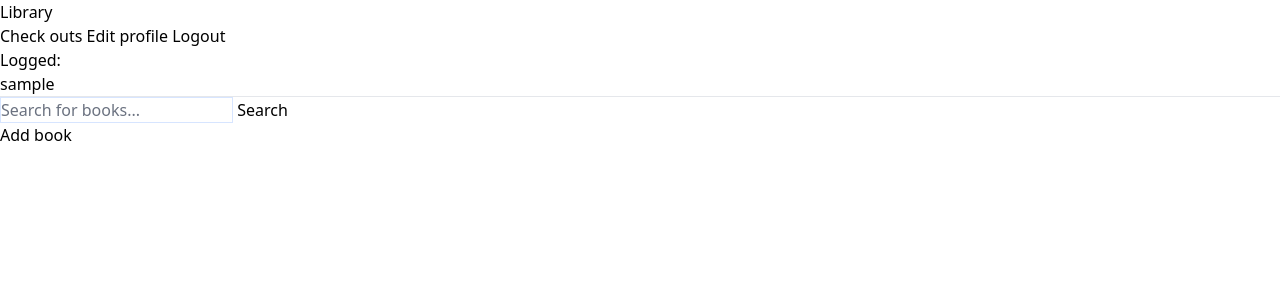
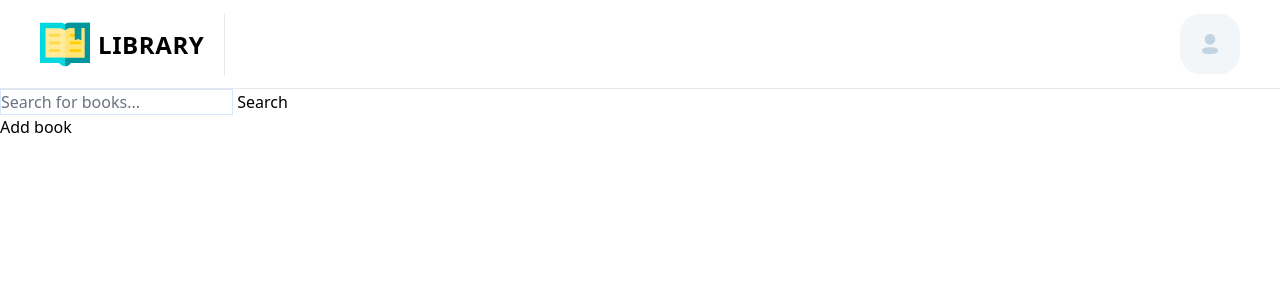
Before and after one commit to Logic232/Library-Django, a Django app: page / in a window 1280 px wide. Shown: the top 300 px of the page. Run offline with Django 3.2, Linux system fonts and the light colour scheme; the visitor is signed in with stand-in values (Sample User, id 1); some libraries are stand-ins or nearby versions.

Commit message:
styling header

```diff
--- a/base/templates/base/login_register.html
+++ b/base/templates/base/login_register.html
@@ -72,7 +72,7 @@
     <div class="max-w-full px-5 shadow-3xl rounded-lg mb-20 grid place-content-center pb-10">
         <h2 class="text-center text-4xl font-bold py-10 px-10 tracking-wide leading-snug">Login to you account</h2>
         <div class="w-full max-w-[636px] lg:w-[636px]">
-            <form class="form" met hod="POST" action="">
+            <form class="form" method="POST" action="">
                 <div class="w-full">
                     {% csrf_token %}
                     <div class="w-full rounded-lg mt-6">
--- a/static/js/script.js
+++ b/static/js/script.js
@@ -0,0 +1,14 @@
+const e = (() => {
+    let qs = (c) => document.querySelector(c);
+    let qsa = (c) => [...document.querySelectorAll(c)];
+    return {
+        profileImage: qs(".profile-picture"),
+        navigationWrapper: qs(".navigation")
+    };
+})();
+
+const ToggleMenu = () => {
+    e.navigationWrapper.classList.toggle("active");
+};
+
+e.profileImage.addEventListener("click", ToggleMenu);
--- a/static/styles/style.css
+++ b/static/styles/style.css
@@ -1,3 +1,30 @@
 input {
     border: 1px solid rgba(55, 124, 253, 0.2) !important;
 }
+.navigation {
+    position: absolute;
+    width: 248px;
+    height: max-content;
+    border-radius: 15px;
+    right: 40px;
+    top: 80px;
+    background: #fff;
+    transform: scale(0);
+    transition: all 0.3s ease-in-out;
+    transform-origin: 90% top;
+    box-shadow: 0px 0px 15px 5px rgba(0, 0, 0, 0.1);
+}
+.navigation::before {
+    content: "";
+    width: 20px;
+    height: 12px;
+    position: absolute;
+    background: #fff;
+    top: -11px;
+    right: 21px;
+    border-radius: 53% 47% 50% 50% / 100% 100% 0% 0%;
+    clip-path: polygon(50% 0%, 0% 100%, 100% 100%);
+}
+.navigation.active {
+    transform: scale(1);
+}
--- a/templates/main.html
+++ b/templates/main.html
@@ -6,6 +6,8 @@
         <meta http-equiv="X-UA-Compatible" content="IE=edge" />
         <meta name="viewport" content="width=device-width, initial-scale=1.0" />
         <link rel="stylesheet" href="{% static 'styles/style.css' %}" />
+        <script src="../static/js/script.js" defer></script>
+
         {% tailwind_css %}
         <title>Biblioteka</title>
     </head>
--- a/templates/navbar.html
+++ b/templates/navbar.html
@@ -1,19 +1,103 @@
-<header class="header">
-  <div class="container bg-red">
-    <a href="{% url 'home' %}" class="header__logo">
-      <h1>Library</h1>
+<header class="header w-full h-[88px] relative">
+    <div class="w-full h-full flex justify-between px-10 items-center">
+        <a href="{% url 'home' %}" class="h-full grid place-content-center">
+            <div class="flex justify-center gap-2 h-full">
+                <svg
+                    version="1.1"
+                    id="Capa_1"
+                    xmlns="http://www.w3.org/2000/svg"
+                    xmlns:xlink="http://www.w3.org/1999/xlink"
+                    x="0px"
+                    y="0px"
+                    viewBox="0 0 360 360"
+                    style="enable-background: new 0 0 360 360"
+                    xml:space="preserve"
+                    class="w-[50px]"
+                >
+                    <g id="XMLID_982_">
+                        <path
+                            id="XMLID_983_"
+                            style="fill: #00d7df"
+                            d="M360,23.333H200l-20,10l-20-10H0v290h137.773
+		c8.888,13.992,24.515,23.333,42.227,23.333h0c17.712,0,33.339-9.342,42.227-23.333H360V23.333z"
+                        />
+                        <path
+                            id="XMLID_984_"
+                            style="fill: #00969b"
+                            d="M200,23.333l-18.75,9.375v303.917c17.193-0.43,32.299-9.632,40.977-23.292H360v-290
+		H200z"
+                        />
+                        <polygon
+                            id="XMLID_985_"
+                            style="fill: #ffeb99"
+                            points="40,273.333 40,63.333 150.557,63.333 180,78.055 209.443,63.333
+		320,63.333 320,273.333 	"
+                        />
+                        <polygon
+                            id="XMLID_986_"
+                            style="fill: #ffe477"
+                            points="209.443,63.333 181.25,77.43 181.25,273.333 320,273.333 320,63.333 	"
+                        />
+                        <rect id="XMLID_37_" x="65" y="103.333" style="fill: #ffda44" width="80" height="20" />
+                        <rect id="XMLID_36_" x="65" y="158.333" style="fill: #ffda44" width="80" height="20" />
+                        <rect id="XMLID_35_" x="65" y="213.333" style="fill: #ffda44" width="80" height="20" />
+                        <rect id="XMLID_34_" x="215" y="103.333" style="fill: #ffcd00" width="80" height="20" />
+                        <rect id="XMLID_33_" x="215" y="158.333" style="fill: #ffcd00" width="80" height="20" />
+                        <rect id="XMLID_32_" x="215" y="213.333" style="fill: #ffcd00" width="80" height="20" />
+                        <polygon
+                            id="XMLID_3_"
+                            style="fill: #00969b"
+                            points="250,60 298.148,60 298.148,150 274.074,140 250,150 	"
+                        />
+                    </g>
+                    <g></g>
+                    <g></g>
+                    <g></g>
+                    <g></g>
+                    <g></g>
+                    <g></g>
+                    <g></g>
+                    <g></g>
+                    <g></g>
+                    <g></g>
+                    <g></g>
+                    <g></g>
+                    <g></g>
+                    <g></g>
+                    <g></g>
+                </svg>
+                <h1 class="text-center text-2xl font-bold py-10 tracking-wide leading-snug">LIBRARY</h1>
+            </div>
+            <span class="h-[70%] w-[1px] bg-gray-200 block absolute top-2/4 -translate-y-2/4 left-56"></span>
         </a>
-    <nav>
+        <div class="h-full flex items-center w-auto cursor-pointer profile-picture">
+            <img src="../static/images/Icon.png" class="hover:brightness-75 duration-150" />
+        </div>
+        <nav class="navigation">
             {% if request.user.is_authenticated %}
-      <div>
-        <a href="{% url 'loans-user' %}">Check outs</a>
-        <a href="{% url 'update-user' %}">Edit profile</a>
-        <a href="{%  url 'logout' %}">Logout</a>
+            <div class="w-full h-full flex flex-col px-5 justify-around relative gap-y-1 py-1">
+                <a
+                    href="{% url 'user-profile' %}"
+                    class="rounded-md w-full h-[48px] duration-150 hover:bg-[#F4F4F4] font-semibold pl-2 center leading-[48px] text-[#1A1D1F] text-[15px]"
+                >
+                    <span>Profile</span>
+                </a>
+                <a
+                    href="{% url 'update-user' %}"
+                    class="rounded-md w-full h-[48px] duration-150 hover:bg-[#F4F4F4] font-semibold pl-2 center leading-[48px] text-[#1A1D1F] text-[15px]"
+                    >Edit profile</a
+                >
+                <a
+                    href="{% url 'loans-user' %}"
+                    class="rounded-md w-full h-[48px] duration-150 hover:bg-[#F4F4F4] font-semibold pl-2 center leading-[48px] text-[#1A1D1F] text-[15px]"
+                    >Check outs</a
+                >
 
-          <a href="{% url 'user-profile' %}">
-            <p>Logged:</p>
-            <p>{{request.user.username}}</p>
-          </a>
+                <a
+                    href="{%  url 'logout' %}"
+                    class="rounded-md w-full h-[48px] duration-150 hover:bg-[#F4F4F4] font-semibold pl-2 center leading-[48px] text-[#1A1D1F] text-[15px]"
+                    >Logout</a
+                >
 
                 {% else %}
 
@@ -28,4 +112,4 @@
     </div>
 </header>
 
-<hr>
+<hr />
--- a/theme/static/css/dist/styles.css
+++ b/theme/static/css/dist/styles.css
@@ -644,6 +644,22 @@ select {
   position: static;
 }
 
+.absolute {
+  position: absolute;
+}
+
+.relative {
+  position: relative;
+}
+
+.top-2\/4 {
+  top: 50%;
+}
+
+.left-56 {
+  left: 14rem;
+}
+
 .m-auto {
   margin: auto;
 }
@@ -681,6 +705,30 @@ select {
   height: 100vh;
 }
 
+.h-\[88px\] {
+  height: 88px;
+}
+
+.h-full {
+  height: 100%;
+}
+
+.h-\[70\%\] {
+  height: 70%;
+}
+
+.h-\[1px\] {
+  height: 1px;
+}
+
+.h-\[411px\] {
+  height: 411px;
+}
+
+.h-\[276px\] {
+  height: 276px;
+}
+
 .h-\[60px\] {
   height: 60px;
 }
@@ -689,20 +737,44 @@ select {
   height: 50px;
 }
 
-.w-screen {
-  width: 100vw;
+.h-auto {
+  height: auto;
+}
+
+.h-\[48px\] {
+  height: 48px;
+}
+
+.w-full {
+  width: 100%;
 }
 
 .w-\[50px\] {
   width: 50px;
 }
 
-.w-full {
-  width: 100%;
+.w-\[1px\] {
+  width: 1px;
+}
+
+.w-auto {
+  width: auto;
+}
+
+.w-screen {
+  width: 100vw;
 }
 
 .w-\[215px\] {
   width: 215px;
+}
+
+.max-w-\[306px\] {
+  max-width: 306px;
+}
+
+.max-w-\[266px\] {
+  max-width: 266px;
 }
 
 .max-w-\[856px\] {
@@ -717,6 +789,23 @@ select {
   max-width: 636px;
 }
 
+.-translate-y-2\/4 {
+  --tw-translate-y: -50%;
+  transform: translate(var(--tw-translate-x), var(--tw-translate-y)) rotate(var(--tw-rotate)) skewX(var(--tw-skew-x)) skewY(var(--tw-skew-y)) scaleX(var(--tw-scale-x)) scaleY(var(--tw-scale-y));
+}
+
+.cursor-pointer {
+  cursor: pointer;
+}
+
+.flex-col {
+  flex-direction: column;
+}
+
+.flex-wrap {
+  flex-wrap: wrap;
+}
+
 .place-content-center {
   place-content: center;
 }
@@ -729,12 +818,38 @@ select {
   justify-content: center;
 }
 
+.justify-between {
+  justify-content: space-between;
+}
+
+.justify-around {
+  justify-content: space-around;
+}
+
 .gap-2 {
   gap: 0.5rem;
 }
 
 .gap-y-2 {
   row-gap: 0.5rem;
+}
+
+.gap-y-1 {
+  row-gap: 0.25rem;
+}
+
+.self-start {
+  align-self: flex-start;
+}
+
+.self-center {
+  align-self: center;
+}
+
+.truncate {
+  overflow: hidden;
+  text-overflow: ellipsis;
+  white-space: nowrap;
 }
 
 .rounded-lg {
@@ -745,9 +860,18 @@ select {
   border-radius: 0.125rem;
 }
 
+.rounded-md {
+  border-radius: 0.375rem;
+}
+
 .bg-gray-50 {
   --tw-bg-opacity: 1;
   background-color: rgb(249 250 251 / var(--tw-bg-opacity));
+}
+
+.bg-gray-200 {
+  --tw-bg-opacity: 1;
+  background-color: rgb(229 231 235 / var(--tw-bg-opacity));
 }
 
 .bg-\[\#fd4c5c\] {
@@ -755,9 +879,9 @@ select {
   background-color: rgb(253 76 92 / var(--tw-bg-opacity));
 }
 
-.px-5 {
-  padding-left: 1.25rem;
-  padding-right: 1.25rem;
+.px-10 {
+  padding-left: 2.5rem;
+  padding-right: 2.5rem;
 }
 
 .py-10 {
@@ -765,9 +889,24 @@ select {
   padding-bottom: 2.5rem;
 }
 
-.px-10 {
-  padding-left: 2.5rem;
-  padding-right: 2.5rem;
+.px-5 {
+  padding-left: 1.25rem;
+  padding-right: 1.25rem;
+}
+
+.py-5 {
+  padding-top: 1.25rem;
+  padding-bottom: 1.25rem;
+}
+
+.py-2 {
+  padding-top: 0.5rem;
+  padding-bottom: 0.5rem;
+}
+
+.py-1 {
+  padding-top: 0.25rem;
+  padding-bottom: 0.25rem;
 }
 
 .pb-10 {
@@ -776,6 +915,14 @@ select {
 
 .pb-3 {
   padding-bottom: 0.75rem;
+}
+
+.pl-5 {
+  padding-left: 1.25rem;
+}
+
+.pl-2 {
+  padding-left: 0.5rem;
 }
 
 .text-center {
@@ -810,21 +967,20 @@ select {
   font-size: 18px;
 }
 
-.text-base {
-  font-size: 1rem;
-  line-height: 1.5rem;
+.text-\[15px\] {
+  font-size: 15px;
 }
 
 .font-bold {
   font-weight: 700;
 }
 
+.font-semibold {
+  font-weight: 600;
+}
+
 .font-medium {
   font-weight: 500;
-}
-
-.font-semibold {
-  font-weight: 600;
 }
 
 .leading-normal {
@@ -835,6 +991,14 @@ select {
   line-height: 1.375;
 }
 
+.leading-6 {
+  line-height: 1.5rem;
+}
+
+.leading-\[48px\] {
+  line-height: 48px;
+}
+
 .tracking-normal {
   letter-spacing: 0em;
 }
@@ -858,8 +1022,19 @@ select {
   color: rgb(253 76 92 / var(--tw-text-opacity));
 }
 
+.text-\[\#1A1D1F\] {
+  --tw-text-opacity: 1;
+  color: rgb(26 29 31 / var(--tw-text-opacity));
+}
+
 .underline {
   text-decoration-line: underline;
+}
+
+.shadow-black {
+  --tw-shadow: 0px 0px 15px 5px rgba(0,0,0,0.1);
+  --tw-shadow-colored: 0px 0px 15px 5px var(--tw-shadow-color);
+  box-shadow: var(--tw-ring-offset-shadow, 0 0 #0000), var(--tw-ring-shadow, 0 0 #0000), var(--tw-shadow);
 }
 
 .shadow-3xl {
@@ -868,6 +1043,45 @@ select {
   box-shadow: var(--tw-ring-offset-shadow, 0 0 #0000), var(--tw-ring-shadow, 0 0 #0000), var(--tw-shadow);
 }
 
+.shadow-black {
+  --tw-shadow-color: #000;
+  --tw-shadow: var(--tw-shadow-colored);
+}
+
+.duration-150 {
+  transition-duration: 150ms;
+}
+
+.duration-200 {
+  transition-duration: 200ms;
+}
+
+.hover\:scale-105:hover {
+  --tw-scale-x: 1.05;
+  --tw-scale-y: 1.05;
+  transform: translate(var(--tw-translate-x), var(--tw-translate-y)) rotate(var(--tw-rotate)) skewX(var(--tw-skew-x)) skewY(var(--tw-skew-y)) scaleX(var(--tw-scale-x)) scaleY(var(--tw-scale-y));
+}
+
+.hover\:bg-gray-200:hover {
+  --tw-bg-opacity: 1;
+  background-color: rgb(229 231 235 / var(--tw-bg-opacity));
+}
+
+.hover\:bg-gray-100:hover {
+  --tw-bg-opacity: 1;
+  background-color: rgb(243 244 246 / var(--tw-bg-opacity));
+}
+
+.hover\:bg-\[\#F4F4F4\]:hover {
+  --tw-bg-opacity: 1;
+  background-color: rgb(244 244 244 / var(--tw-bg-opacity));
+}
+
+.hover\:brightness-75:hover {
+  --tw-brightness: brightness(.75);
+  filter: var(--tw-blur) var(--tw-brightness) var(--tw-contrast) var(--tw-grayscale) var(--tw-hue-rotate) var(--tw-invert) var(--tw-saturate) var(--tw-sepia) var(--tw-drop-shadow);
+}
+
 @media (min-width: 1024px) {
   .lg\:w-\[636px\] {
     width: 636px;
--- a/theme/static_src/tailwind.config.js
+++ b/theme/static_src/tailwind.config.js
@@ -44,7 +44,8 @@ module.exports = {
     theme: {
         extend: {
             boxShadow: {
-                "3xl": "0px 10px 50px -15px rgba(43, 89, 255, 0.2)"
+                "3xl": "0px 10px 50px -15px rgba(43, 89, 255, 0.2)",
+                black: "0px 0px 15px 5px rgba(0,0,0,0.1)"
             }
         }
     },
--- a/theme/templates/base.html
+++ b/theme/templates/base.html
@@ -12,6 +12,7 @@
             href="https://fonts.googleapis.com/css2?family=Nunito:wght@300;400;500;600;700;800;900&display=swap"
             rel="stylesheet"
         />
+        <script src="../static/js/script.js" defer></script>
         {% tailwind_css %}
     </head>
 
```
Also changed, not shown: other parts of theme/static/css/dist/styles.css (+30 -12 lines), base/templates/base/books_list.html (+20 -13 lines), static/images/Icon.png (added). Lines whose indentation alone changed are shown as unchanged.
